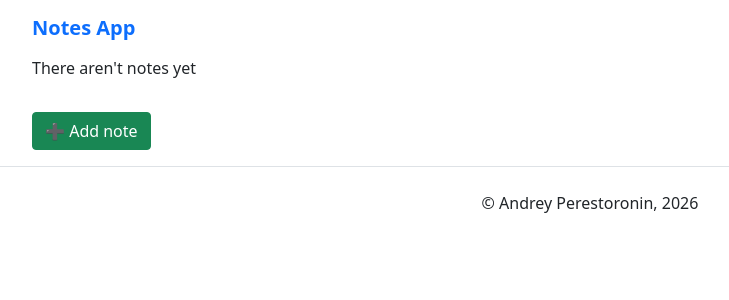
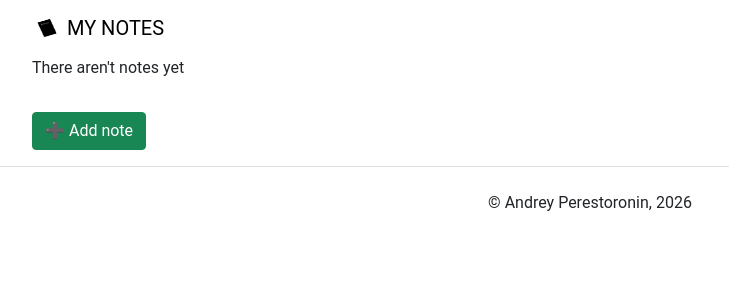
Before and after one commit to prs2rnn/django-notes-app, a Django app: page /notes/ in a window 1280 px wide. Shown: the top 300 px of the page, without its empty margins (50-779 px from the left). Run offline with Django 5.2, Linux system fonts and the light colour scheme; data that the repository does not hold is empty; some libraries are stand-ins or nearby versions.

Commit message:
feat: fonts

```diff
--- a/static/css/style.css
+++ b/static/css/style.css
@@ -1,3 +1,28 @@
+font-face {
+  font-family: "Roboto";
+  src: url("../fonts/Roboto-Regular.woff2") format("woff2");
+  src: url("../fonts/Roboto-Regular.woff") format("woff");
+  font-weight: 400;
+  font-display: swap;
+}
+@font-face {
+  font-family: "Roboto-Bold";
+  src: url("../fonts/Roboto-Bold.woff2") format("woff2");
+  src: url("../fonts/Roboto-Bold.woff") format("woff");
+  font-weight: 700;
+  font-display: swap;
+}
+body {
+  font-family: "Roboto", sans-serif;
+}
+h1,
+h2,
+h3,
+h4,
+h5,
+h6 {
+  font-family: "Roboto-Bold", sans-serif;
+}
 .note-body {
   white-space: pre-wrap;
 }
--- a/templates/base.html
+++ b/templates/base.html
@@ -8,15 +8,28 @@
       name="description"
       content="This is my Django app for taking notes."
     />
-    <title>Notes App</title>
+    <title>My Notes</title>
     <link rel="shortcut icon" href="{% static 'img/favicon.png' %}" type="image/png" />
     <link rel="stylesheet" href="{% static 'bootstrap/css/bootstrap.min.css' %}" />
     <link rel="stylesheet" href="{% static 'css/style.css' %}" />
   </head>
   <body>
-    <nav class="navbar navbar-expand-lg text-primary fw-bold">
+    <nav class="navbar">
       <div class="container">
-        <a href="{% url 'notes_list' %}" class="navbar-brand">Notes App</a>
+        <a
+          href="{% url 'notes_list' %}"
+          class="navbar-brand text-uppercase"
+          style="color: black"
+        >
+          <img
+            src="{% static 'img/logo.webp' %}"
+            alt=""
+            width="30"
+            height="24"
+            class="d-inline-block align-text-top"
+          />
+          My Notes
+        </a>
       </div>
     </nav>
     <main>
--- a/templates/notes/detail.html
+++ b/templates/notes/detail.html
@@ -2,7 +2,7 @@
 
 {% block content %}
 <div class="container">
-  <div class="card">
+  <div class="card mt-3">
     <div class="card-body">
       <h3 class="card-title fw-bold">{{note.title}}</h3>
       <small class="text-muted">Created at: {{note.created_at}}</small>
```
Also changed, not shown: static/fonts/Roboto-Bold.woff (added), static/fonts/Roboto-Bold.woff2 (added), static/fonts/Roboto-Regular.woff (added), static/fonts/Roboto-Regular.woff2 (added), static/img/logo.webp (added).
